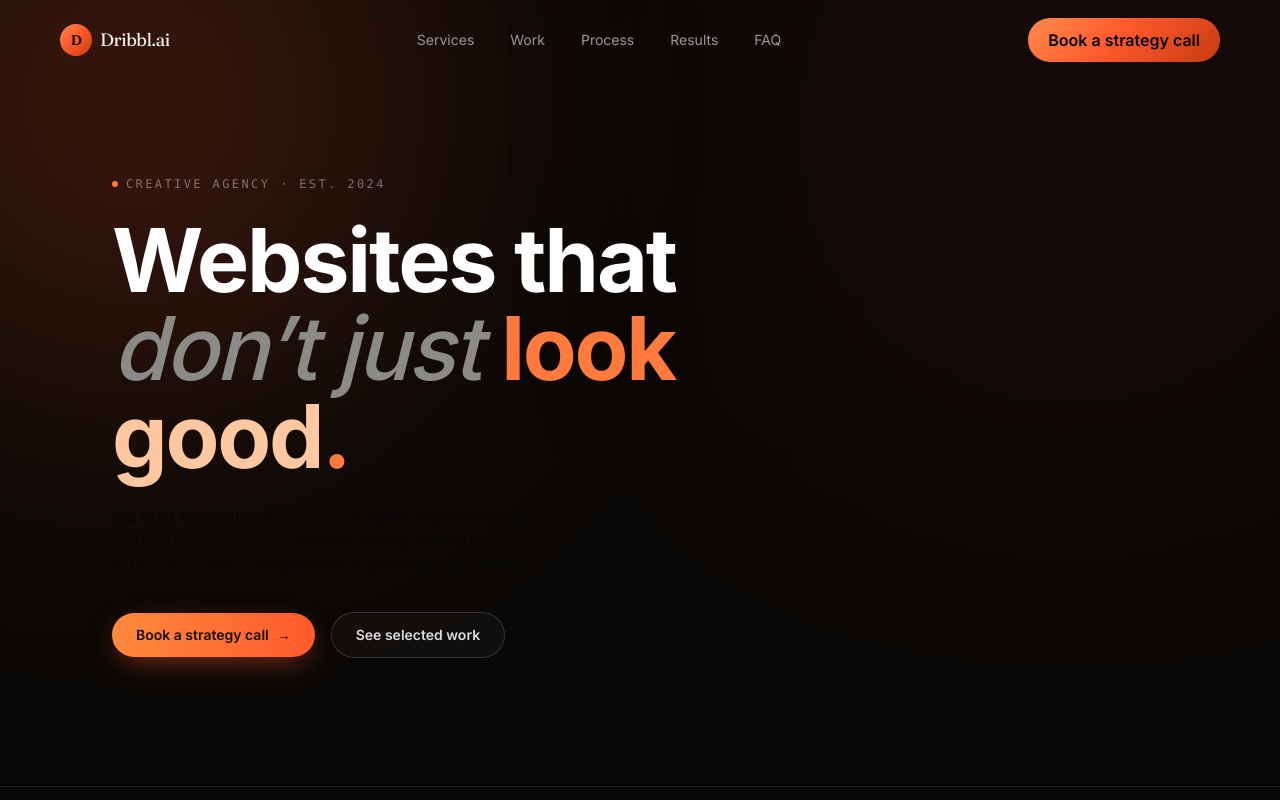
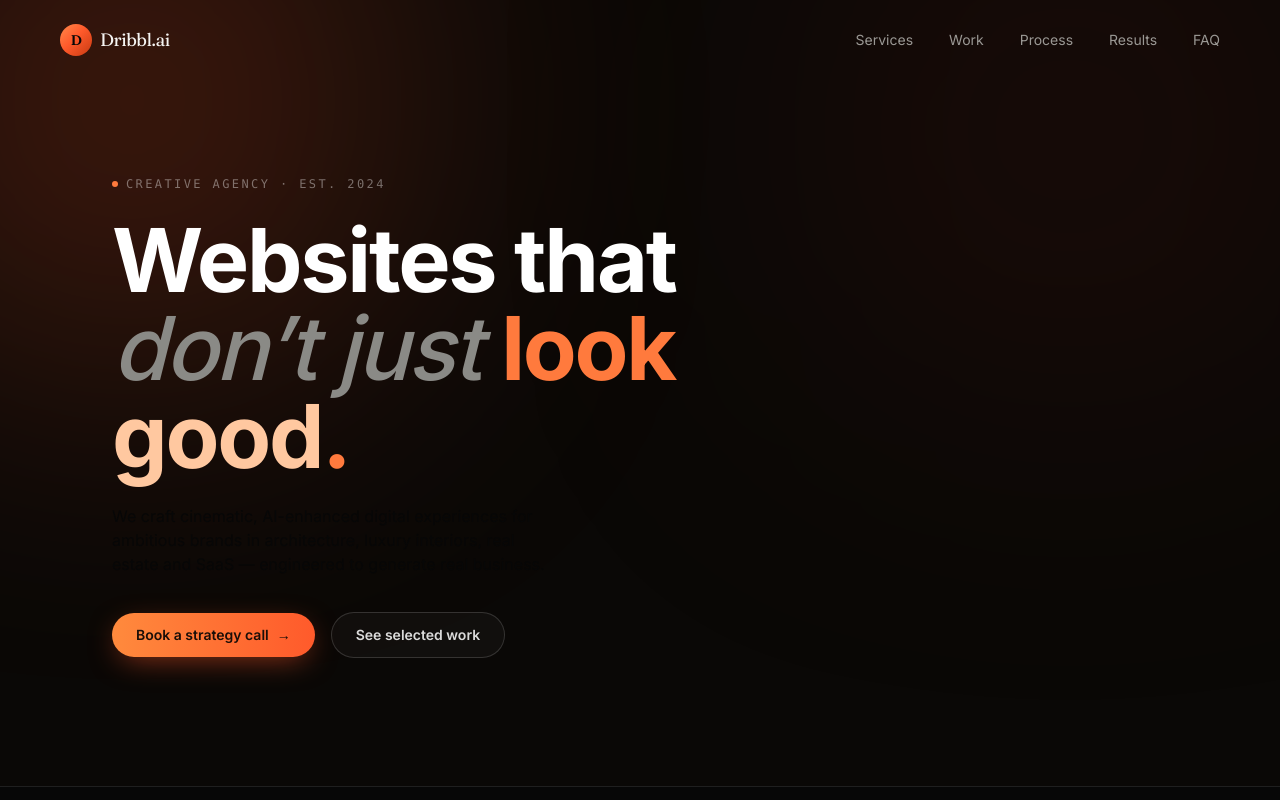
Before and after one commit to Harsh90Prajapati/Dribble.io, a React (Vite) app: page / in a window 1280 px wide. Shown: the top 800 px of the page. Built offline with nearby package versions, Linux system fonts and the light colour scheme.

Commit message:
cta hidden

```diff
--- a/src/components/Navbar.jsx
+++ b/src/components/Navbar.jsx
@@ -35,9 +35,9 @@ export default function Navbar() {
           ))}
         </ul>
 
-        <a href={nav.cta.href} className="hidden md:inline-flex btn-primary !px-5 !py-2.5 text-sm">
+        {/* <a href={nav.cta.href} className="hidden md:inline-flex btn-primary !px-5 !py-2.5 text-sm">
           {nav.cta.label}
-        </a>
+        </a> */}
 
         <button
           className="md:hidden flex flex-col gap-1.5 p-2"
```
